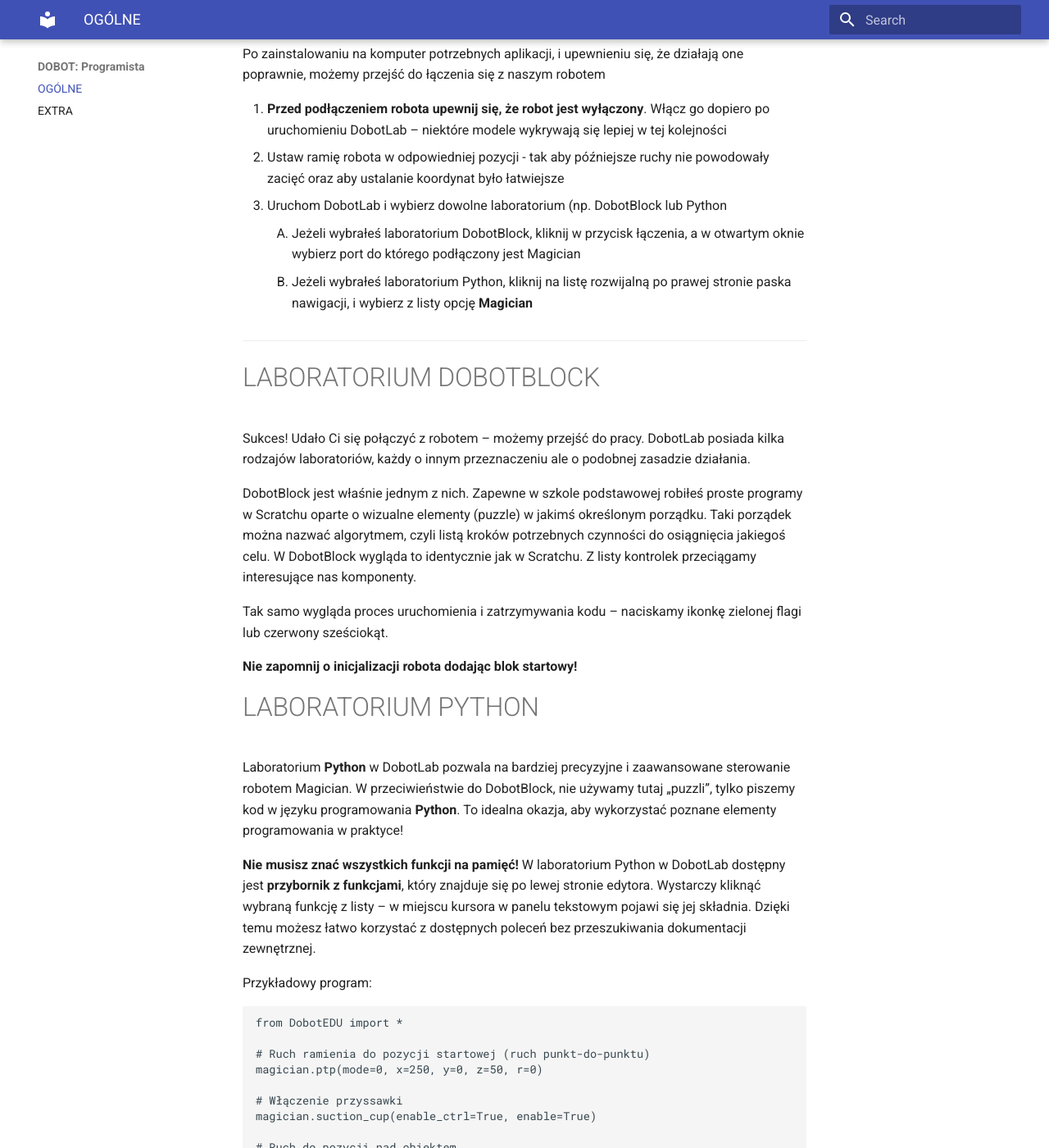
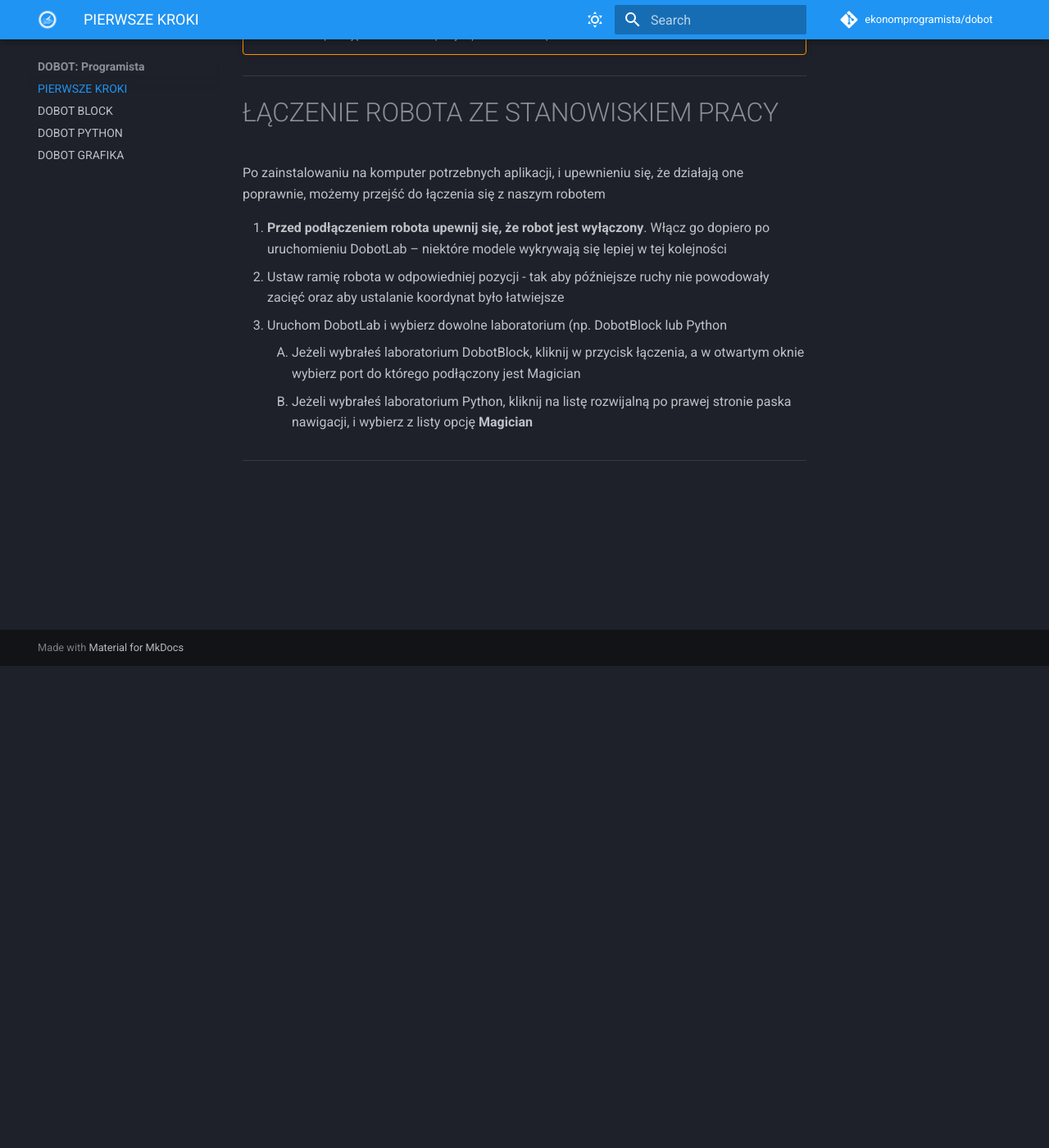
Before and after one commit to ekonomprogramista/dobot, an MkDocs documentation site: the page built from docs/index.md, in a window 1280 px wide and 1400 px high, scrolled down 588 px. Shown: the whole window at 82% size. Built offline with MkDocs 1.6.1 and Material for MkDocs 9.7.7, drawn with Linux system fonts in a browser that asks for light colours; comment, search, counter and statistics services are not loaded; some of the changed text lies outside the part shown.

Commit message:
Aktualizacja
Podział na podstrony, aktualizacja plików markdown

````diff
--- a/docs/index.md
+++ b/docs/index.md
@@ -26,73 +30,3 @@
 </ol>
 
 ---
-# LABORATORIUM DOBOTBLOCK
-
-
-Sukces! Udało Ci się połączyć z robotem – możemy przejść do pracy. DobotLab posiada kilka rodzajów laboratoriów, każdy o innym przeznaczeniu ale o podobnej zasadzie działania.
-
-DobotBlock jest właśnie jednym z nich. Zapewne w szkole podstawowej robiłeś proste programy w Scratchu oparte o wizualne elementy (puzzle) w jakimś określonym porządku. Taki porządek można nazwać algorytmem, czyli listą kroków potrzebnych czynności do osiągnięcia jakiegoś celu. W DobotBlock wygląda to identycznie jak w Scratchu. Z listy kontrolek przeciągamy interesujące nas komponenty.
-
-Tak samo wygląda proces uruchomienia i zatrzymywania kodu – naciskamy ikonkę zielonej flagi lub czerwony sześciokąt.
-
-**Nie zapomnij o inicjalizacji robota dodając blok startowy!**
-
-# LABORATORIUM PYTHON
-
-
-Laboratorium **Python** w DobotLab pozwala na bardziej precyzyjne i zaawansowane sterowanie robotem Magician. W przeciwieństwie do DobotBlock, nie używamy tutaj „puzzli”, tylko piszemy kod w języku programowania **Python**. To idealna okazja, aby wykorzystać poznane elementy programowania w praktyce!
-
-**Nie musisz znać wszystkich funkcji na pamięć!** W laboratorium Python w DobotLab dostępny jest **przybornik z funkcjami**, który znajduje się po lewej stronie edytora. Wystarczy kliknąć wybraną funkcję z listy – w miejscu kursora w panelu tekstowym pojawi się jej składnia. Dzięki temu możesz łatwo korzystać z dostępnych poleceń bez przeszukiwania dokumentacji zewnętrznej.
-
-Przykładowy program:
-
-```python
-from DobotEDU import *
-
-# Ruch ramienia do pozycji startowej (ruch punkt-do-punktu)
-magician.ptp(mode=0, x=250, y=0, z=50, r=0)
-
-# Włączenie przyssawki
-magician.suction_cup(enable_ctrl=True, enable=True)
-
-# Ruch do pozycji nad obiektem
-magician.ptp(mode=0, x=200, y=0, z=0, r=0)
-
-# Powrót do pozycji początkowej
-magician.ptp(mode=0, x=250, y=0, z=50, r=0)
-
-# Wyłączenie przyssawki
-magician.suction_cup(enable_ctrl=True, enable=False)
-
-```
-
-# LABORATORIUM RYSUNKU I GRAFIKI
-
-Laboratorium rysunku pozwala na konwersję obrazów lub tekstu na trajektorie ruchu robota, tak aby mógł je narysować na powierzchni za pomocą uchwytu z długopisem lub pisakiem.
-
-To doskonałe środowisko dla początkujących – nie wymaga umiejętności programowania. Rysunki generowane są automatycznie na podstawie wgranych grafik lub wpisanego tekstu.
-
-Jak korzystać z laboratorium?
-<ol>
-	<li>
-		Wybierz opcję:
-		<ul>
-			<li>Importuj obraz używając przycisku <b>Otwórz</b>. (<b>Uwaga!</b> Przy wybraniu grafiki o innym formacie niż <i>.svg</i> konieczna będzie konwersja, co może skutkować gorszym efektem końcowym)</li>
-			<li>Wpisz tekst w polu tekstowym i kliknij przycisk <b>Dodaj</b></li>
-		</ul>
-	</li>
-	<li>
-		Ustaw upragnione parametry grafiki, m.in:
-		<ul>
-			<li>Rozmiar</li>
-			<li>Pozycja na podglądzie</li>
-			<li>Styl tekstu</li>
-		</ul>
-	</li>
-</ol>
-
-Wskazówki przed rysowaniem:
-<ul>
-	<li>Używaj obrazów o wysokim kontraście – najlepiej czarno-białych.</li>
-	<li>Robot rysuje tylko ścieżki – nie "drukuje" kolorów.</li>
-</ul>
--- a/mkdocs.yml
+++ b/mkdocs.yml
@@ -1,4 +1,39 @@
 site_name: "DOBOT: Programista"
 site_url: https://ekonomprogramista.github.io/dobot/
+
+repo_url: https://github.com/ekonomprogramista/dobot
+repo_name: ekonomprogramista/dobot
+
+nav:
+  - PIERWSZE KROKI: index.md
+  - DOBOT BLOCK: dobotblock.md
+  - DOBOT PYTHON: dobotpython.md
+  - DOBOT GRAFIKA: dobotgraphics.md
 theme:
   name: material
+  logo: img/ekonom.png
+  favicon: img/favicon.png
+  palette:
+    - scheme: slate
+      primary: blue
+      accent: blue
+      toggle:
+        icon: material/weather-sunny
+        name: Przełącz na jasny tryb
+    - scheme: default
+      primary: blue
+      accent: blue
+      toggle:
+        icon: material/weather-night
+        name: Przełącz na ciemny tryb
+  features:
+    - header.repo
+markdown_extensions:
+  - admonition
+  - pymdownx.details
+  - pymdownx.superfences
+  - pymdownx.highlight
+  - pymdownx.inlinehilite
+  - pymdownx.snippets
+  - admonition
+  - attr_list
````
Also changed, not shown: other parts of docs/index.md (+8 -4 lines), docs/dobotblock.md (added, +17 -0 lines), docs/dobotgraphics.md (added, +39 -0 lines), docs/dobotpython.md (added, +56 -0 lines), docs/komendy.md (renamed from docs/index2.md, +0 -7 lines), docs/img/ekonom.png (added), docs/img/ekonom2.png (added), docs/img/favicon.png (added).
